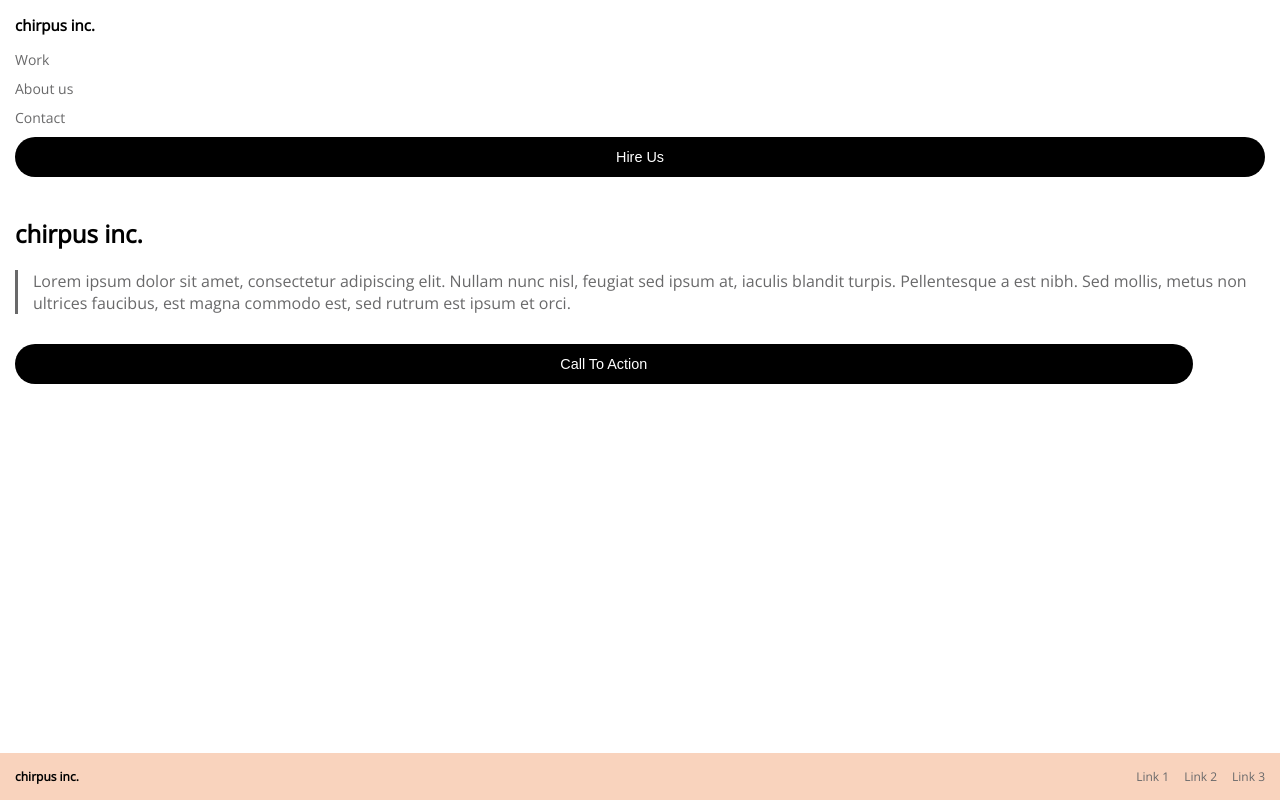
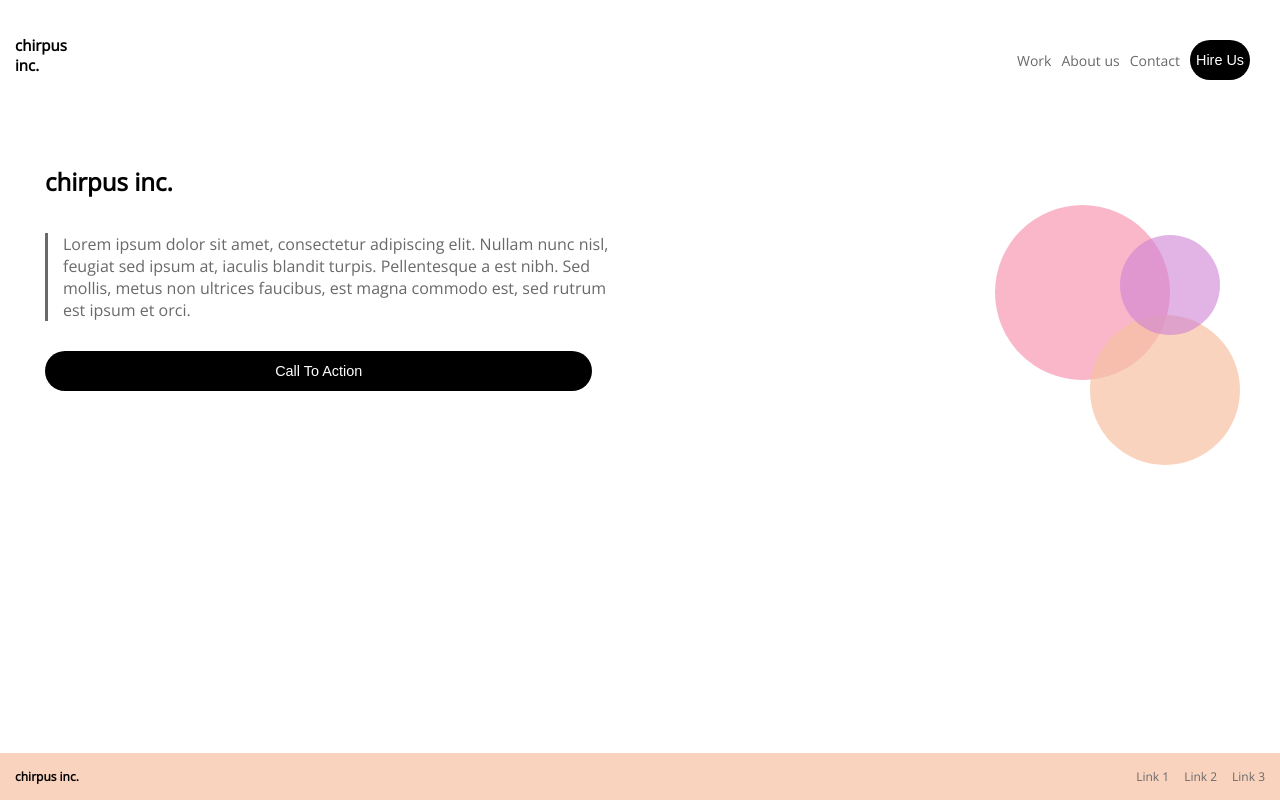
Before and after one commit to zherdrich/HTML-CSS-Lab-1, a plain HTML site: page index.html in a window 1280 px wide. Drawn offline with nearby package versions, Linux system fonts and the light colour scheme.

Commit message:
Update for Part 2

```diff
--- a/index.html
+++ b/index.html
@@ -11,25 +11,49 @@
 <link href="https://fonts.googleapis.com/css2?family=Open+Sans&display=swap" rel="stylesheet">
 </head>
 <body>
+
+        <div id="toppart">
         <h1>chirpus inc.</h1>
-<div>
-    <a id="work" href="">Work</a>
+        <div id="allLeft">
+            <a class="underchirp" href="">Work</a>
             <a class="underchirp" href="">About us</a>
             <a class="underchirp" href="">Contact</a>
             <button id="hire">Hire Us</button>
         </div>
+    </div>
 
-
-
+<div id="leftandright">
+    <div id="latinLeft">
         <h2>chirpus inc.</h2>
-
         <p id="latin">
          Lorem ipsum dolor sit amet, consectetur adipiscing elit. Nullam nunc nisl,
           feugiat sed ipsum at, iaculis blandit turpis. Pellentesque a est nibh.
           Sed mollis, metus non ultrices faucibus, est magna commodo est, sed rutrum est ipsum et orci.
            </p>
+         <button id="call">Call To Action</button>
+        </div>
 
- <button id="call">Call To Action</button>
+
+    <div id="bubbleRight">
+        <div id="circleContainer">
+            <div id="Big"></div>
+            <div id="med"></div>
+            <div id="small"></div>
+        </div>
+
+    </div>
+</div>
+
+
+
+
+
+
+
+
+
+
+
 
 <footer>
     <p id="title">
--- a/styles.css
+++ b/styles.css
@@ -5,7 +5,6 @@ body {
 
 h1 {
     font-size: 15px;
-    margin: 15px;
 }
 
 div {
@@ -19,9 +18,6 @@ a {
     text-decoration: none;
 }
 
-#work {
-    font-size: 14px;
-}
 
 .underchirp {
     margin-top: 10px;
@@ -97,3 +93,91 @@ display: flex;
 .linky {
     padding-left: 15px;
 }
+
+@media only screen and (min-width: 768px) {
+
+    #toppart {
+        display: flex;
+        flex-direction: row;
+        align-items: center;
+    }
+
+    h1 {
+        float: left;
+        display: flex;
+        flex-direction: row;
+        align-items: center;
+    }
+
+    #allLeft {
+        display: flex;
+        flex-direction: row;
+        align-items: center;
+        justify-content: end;
+        width: 100%;
+        margin-left: 10px;
+
+    }
+
+    .underchirp {
+        margin-left: 10px;
+    }
+
+    #hire {
+        margin-left: 10px;
+    }
+
+    #latinLeft {
+        width: 50%;
+    }
+
+    #bubbleRight {
+        width: 50%;
+        display: flex;
+        justify-content: end;
+    }
+
+    #circleContainer {
+        height: 400px;
+        position: relative;
+        bottom: 0px;
+        left: -200px;
+    }
+
+    #Big {
+        height: 175px;
+        width: 175px;
+        background-color: rgba(247, 136, 167, 0.6);
+        border-radius: 50%;
+        position: absolute;
+        right: -150px;
+        top: 50px;
+    }
+
+    #med {
+        height: 150px;
+        width: 150px;
+        background-color: rgba(247, 193, 162, 0.7);
+        border-radius: 50%;
+        position: absolute;
+        right: -220px;
+        bottom: 60px;
+    }
+    #small {
+        height: 100px;
+        width: 100px;
+        background-color: rgba(207, 130, 213, 0.6);
+        border-radius: 50%;
+        position: absolute;
+        right: -200px;
+        bottom: 190px;
+    }
+
+    #leftandright {
+        display: flex;
+        flex-direction: row;
+    }
+
+
+
+}
```
Lines whose indentation alone changed are shown as unchanged.
